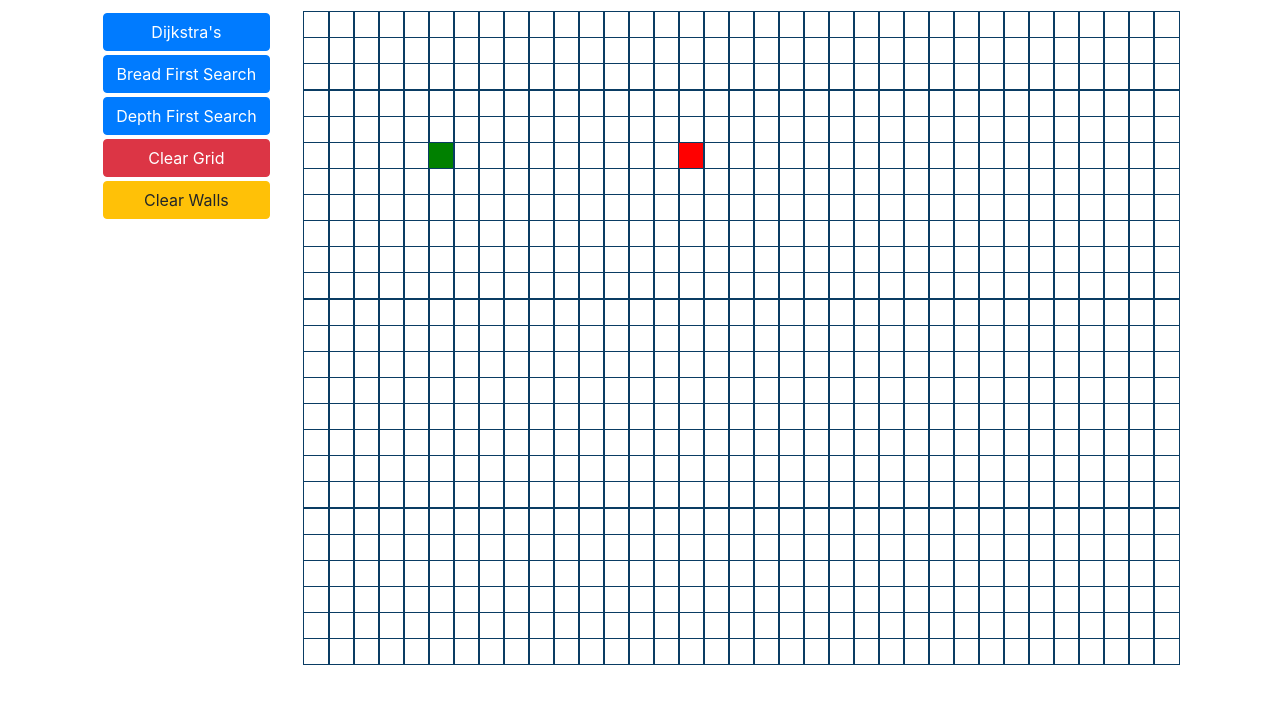
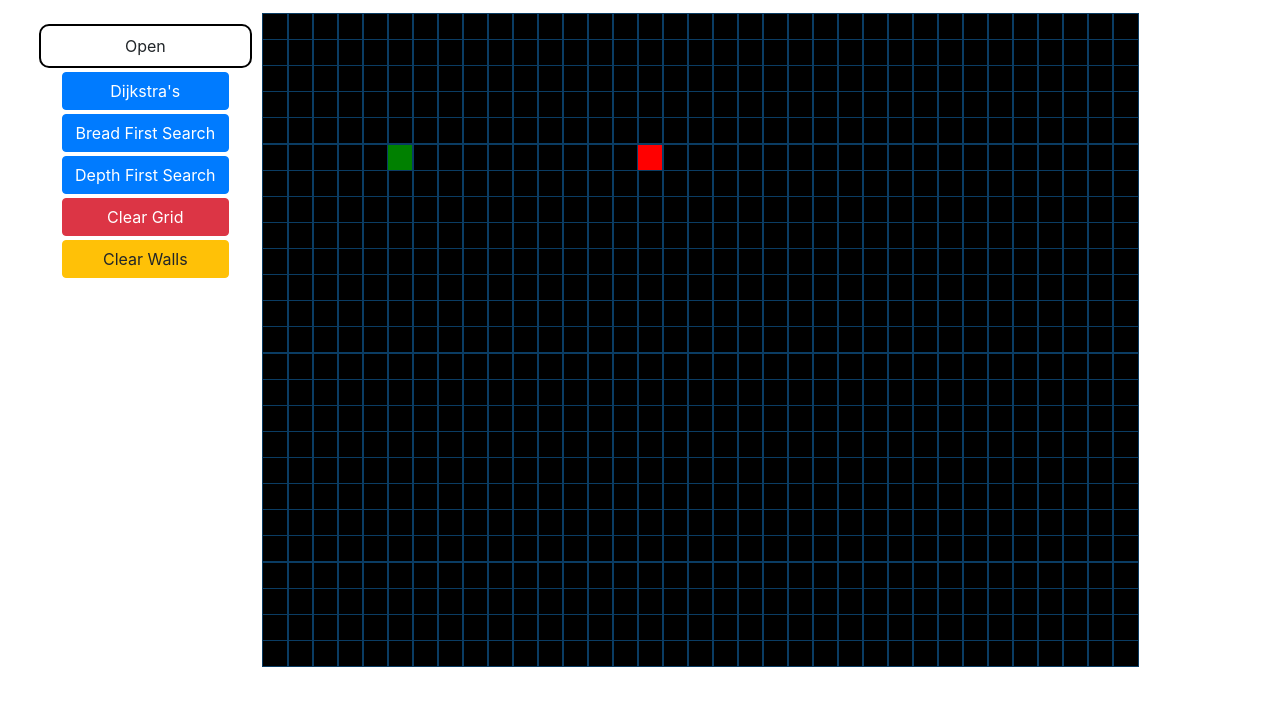
Before and after one commit to projeto-de-algoritmos/Final_AlgorithmPlayground, a React (Create React App) app: page / in a window 1280 px wide. Shown: the top 706 px of the page. Built offline with nearby package versions, Linux system fonts and the light colour scheme; the HTML template or start-up script is replaced by a standard one.

Commit message:
Adding drawer
Signed-off-by: Ezequiel De Oliveira <ezequiel1de1oliveira@gmail.com>
Co-authored-by: Vitor Leal <vitor_leal2201@hotmail.com>

```diff
--- a/src/Path/index.jsx
+++ b/src/Path/index.jsx
@@ -26,6 +26,7 @@ export default class Path extends Component {
       currRow: 0,
       currCol: 0,
       isDesktopView: true,
+      grapDrawer: true
     };
 
     this.handleMouseDown = this.handleMouseDown.bind(this);
@@ -317,8 +318,12 @@ export default class Path extends Component {
   }
 
   animate(visitedNodesInOrder, nodesInShortestPathOrder) {
-    for (let i = 0; i <= visitedNodesInOrder.length; i++) {
-      if (i === visitedNodesInOrder.length) {
+    let cond = visitedNodesInOrder?.length ? visitedNodesInOrder.length : 0;
+    if (!cond) {
+      alert("Not reachable :(")
+    }
+    for (let i = 0; i <= cond; i++) {
+      if (i === cond) {
         setTimeout(() => {
           this.animateShortestPath(nodesInShortestPathOrder);
         }, 10 * i);
@@ -383,9 +388,18 @@ export default class Path extends Component {
   }
 
   render() {
-    const { grid, mouseIsPressed } = this.state;
+    const { grid, mouseIsPressed, grapDrawer } = this.state;
     return (
       <div className='container'>
+        <div className='section'>
+          <div
+            className='drawer'
+            onClick={() => this.setState({ grapDrawer: !grapDrawer })}
+          >
+            Open
+            </div>
+          {
+            grapDrawer &&
             <div
               className='buttons'
             >
@@ -419,6 +433,8 @@ export default class Path extends Component {
                 onClick={() => this.clearWalls()}>
                 Clear Walls
         </button>
+            </div>
+          }
         </div>
         <table
           className="grid-container"
--- a/src/Path/styles.css
+++ b/src/Path/styles.css
@@ -1,5 +1,5 @@
 .grid-container {
-  margin: 1% auto;
+  background-color: black;
 }
 
 .grid {
@@ -17,5 +17,25 @@ button {
 }
 
 .container {
+  margin: 1%;
   display: flex;
+
 }
+
+.drawer {
+  background-color: '#FFFFFF';
+  border-radius: 10px;
+  border: 2px solid black;
+  width: 100%;
+  height: 7%;
+  display: flex;
+  justify-content: center;
+  align-items: center;
+}
+
+.section {
+  display: flex;
+  width: 100%;
+  margin: 1%;
+  flex-direction: column;
+}
```
Lines whose indentation alone changed are shown as unchanged.
